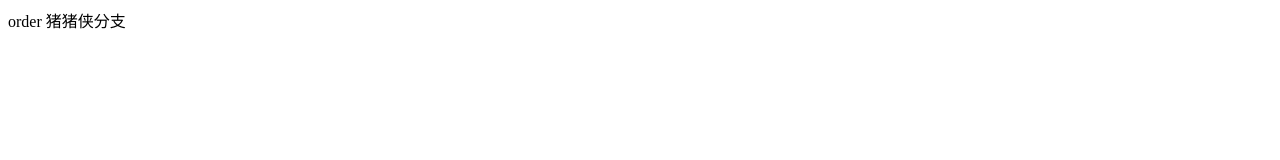
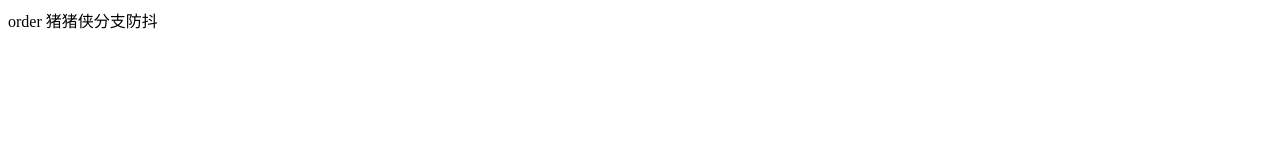
Before and after one commit to qiao22/supermall, a Vue app: page /order in a window 1280 px wide. Shown: the top 160 px of the page. Built offline with nearby package versions, Linux system fonts and the light colour scheme.

Commit message:
分支修改

```diff
--- a/src/pages/order/Order.vue
+++ b/src/pages/order/Order.vue
@@ -1,6 +1,6 @@
 <template>
     <div>
-        order  猪猪侠分支
+        order  猪猪侠分支防抖
     </div>
 </template>
 
```
